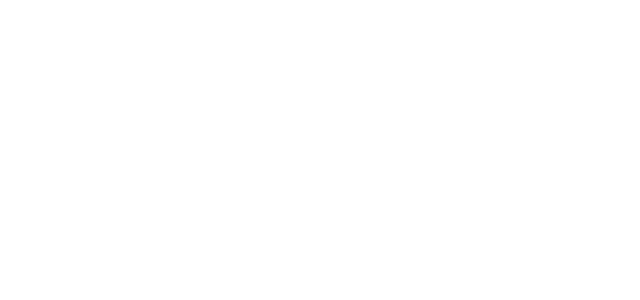
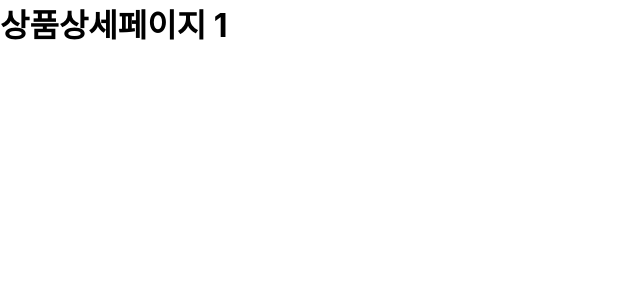
Before and after one commit to vnvj0033/React-Grap-market-web, a React (Create React App) app: page /products/1 in a window 1280 px wide. Shown: the top 300 px of the page, without its empty margins (0-640 px from the left). Built offline with nearby package versions, Linux system fonts and the light colour scheme.

Commit message:
used Link tag

```diff
--- a/src/App.js
+++ b/src/App.js
@@ -11,7 +11,7 @@ function App() {
         <Route exact={true} path="/">
           <MainPage />
         </Route>
-        <Route exact={true} path="/product">
+        <Route exact={true} path="/products/:id">
           <ProductPage />
         </Route>
         <Route exact={true} path="/upload">
--- a/src/main/index.css
+++ b/src/main/index.css
@@ -11,7 +11,7 @@
 }
 
 #body {
-  height: 100%;
+  height: 100vh;
   width: 1024px;
   margin: 0 auto;
 }
@@ -94,3 +94,8 @@
 .product-avatar {
   width: 24px;
 }
+
+.product-link {
+  color: inherit;
+  text-decoration: none;
+}
--- a/src/main/index.js
+++ b/src/main/index.js
@@ -1,6 +1,7 @@
 import "./index.css";
 import axios from "axios";
 import React from "react";
+import { Link } from "react-router-dom";
 
 function MainPage() {
   const [products, setProducts] = React.useState([]);
@@ -33,6 +34,7 @@ function MainPage() {
           {products.map(function (product, index) {
             return (
               <div className="product-card">
+                <Link className="product-link" to={`/products/${index}`}>
                   <div>
                     <img className="product-img" src={product.imageUrl} />
                   </div>
@@ -47,6 +49,7 @@ function MainPage() {
                       <span>{product.seller}</span>
                     </div>
                   </div>
+                </Link>
               </div>
             );
           })}
--- a/src/product/index.js
+++ b/src/product/index.js
@@ -1,5 +1,8 @@
+import { useParams } from "react-router-dom";
+
 function ProductPage() {
-  return <h1>상품상세페이지</h1>;
+  const { id } = useParams();
+  return <h1>상품상세페이지 {id}</h1>;
 }
 
 export default ProductPage;
```
Lines whose indentation alone changed are shown as unchanged.
